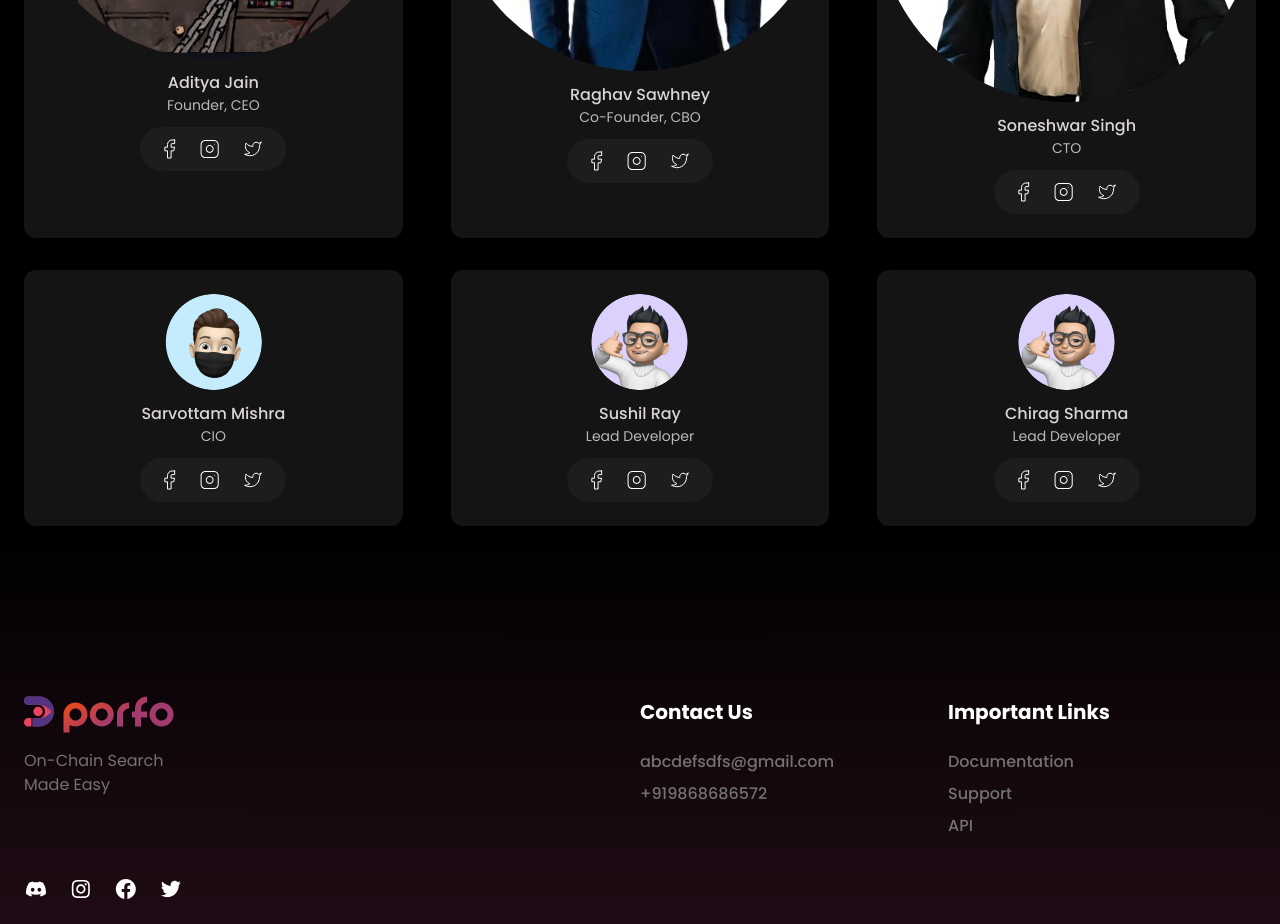
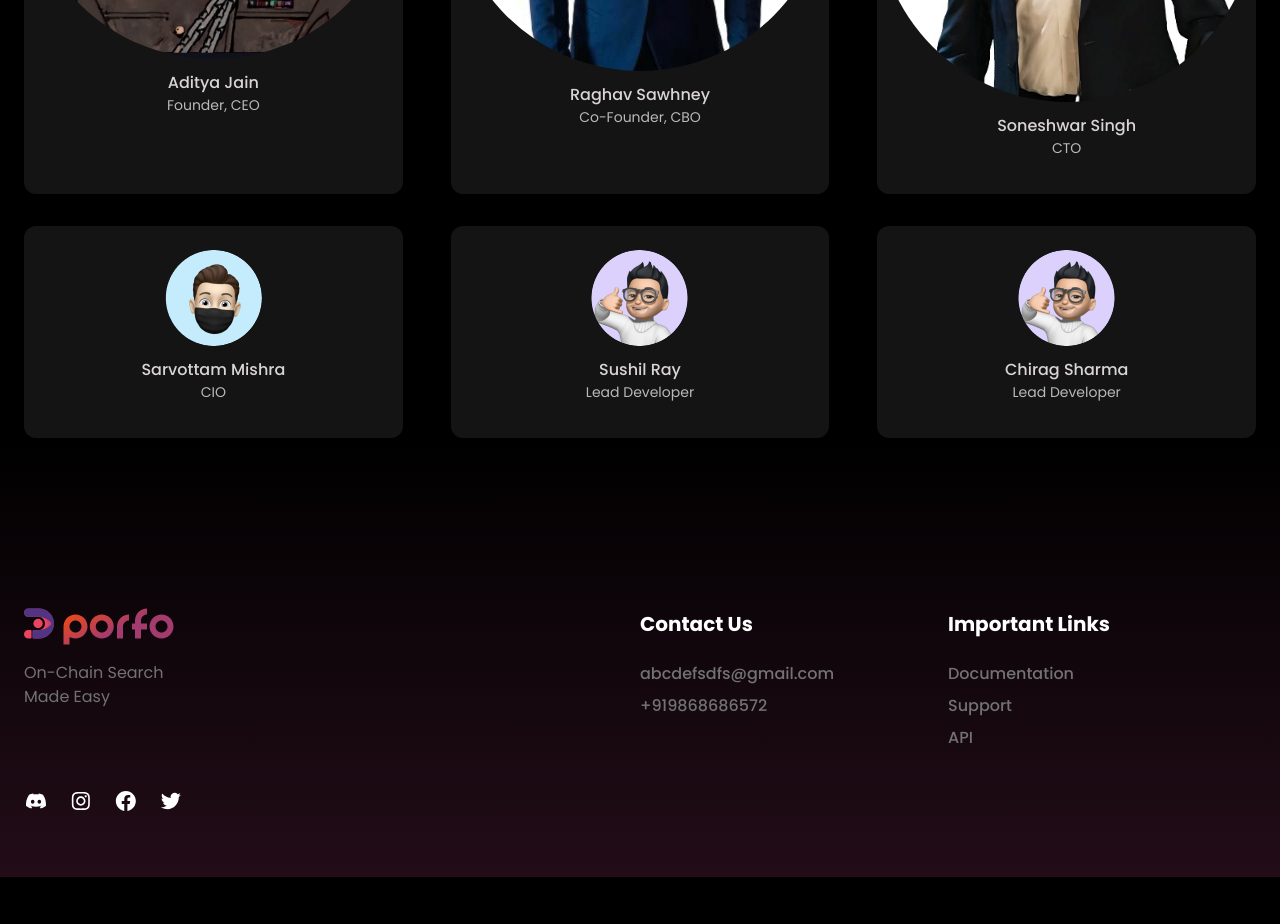
Before and after one commit to Porfo-Foundation/porfo-homepage, a Next.js app: page / in a window 1280 px wide. Shown: the part 5680-6604 px from the top of the page. After the commit the page ends 6557 px from the top, so only its background shows below. Built offline with nearby package versions, Linux system fonts and the light colour scheme.

Commit message:
social media

```diff
--- a/src/components/LandingPage/TeamMembers.js
+++ b/src/components/LandingPage/TeamMembers.js
@@ -42,7 +42,7 @@ function TeamMembers() {
             <img src={member.image} className="rounded-full" />
             <p className="font-medium text-[#DAD5D5] mt-3">{member.name}</p>
             <p className="text-sm opacity-70 mb-3">{member.role}</p>
-            <div className="flex gap-x-6 bg-[rgba(255,255,255,0.04)] px-6 py-3 rounded-full">
+            {/* <div className="flex gap-x-6 bg-[rgba(255,255,255,0.04)] px-6 py-3 rounded-full">
               <button>
                 <img src="/landing-page/facebook.svg" />
               </button>
@@ -52,7 +52,7 @@ function TeamMembers() {
               <button>
                 <img src="/landing-page/twitter.svg" />
               </button>
-            </div>
+            </div> */}
           </div>
         ))}
       </div>
```
